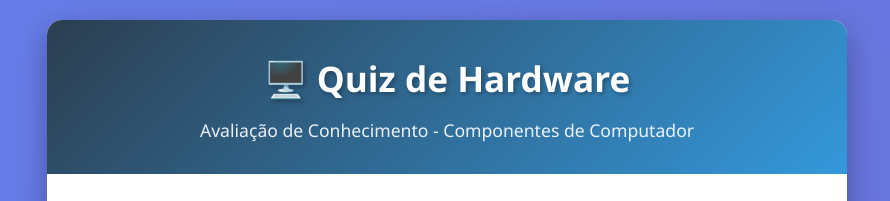
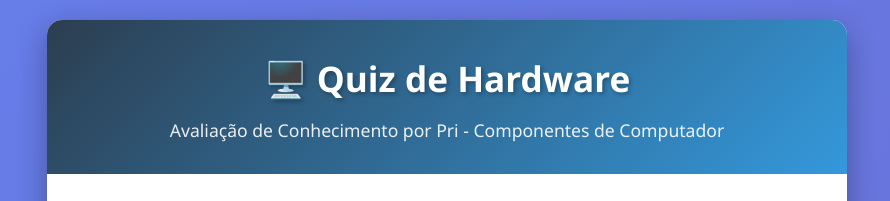
Before and after one commit to prisy7/quiz, a plain HTML site: page index.html in a window 1280 px wide. Shown: the top 201 px of the page, without its empty margins (193-1083 px from the left). Drawn offline with Linux system fonts and the light colour scheme.

Commit message:
Update quiz description in index.html

```diff
--- a/index.html
+++ b/index.html
@@ -238,7 +238,7 @@
     <div class="container">
         <div class="header">
             <h1>🖥️ Quiz de Hardware</h1>
-            <p>Avaliação de Conhecimento - Componentes de Computador</p>
+            <p>Avaliação de Conhecimento por Pri - Componentes de Computador</p>
         </div>
 
         <div class="quiz-container">
```
